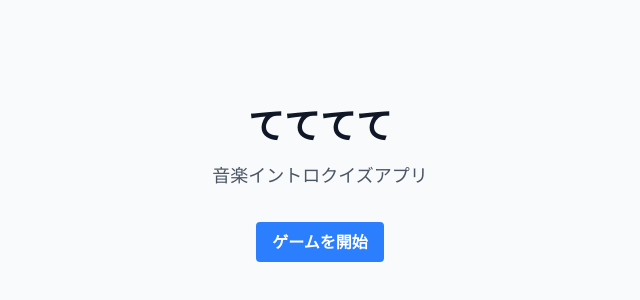
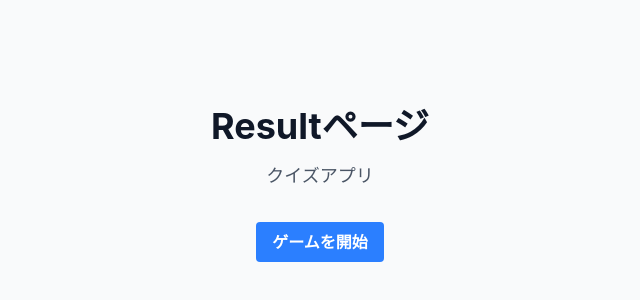
Before and after one commit to koza-ken/shufflemoji, a React (Vite) app: page /result in a window 1280 px wide. Shown: the part 216-516 px from the top of the page, without its empty margins (320-960 px from the left). Built offline with nearby package versions, Linux system fonts and the light colour scheme.

Commit message:
add:ルーティングを設定

```diff
--- a/src/App.tsx
+++ b/src/App.tsx
@@ -1,21 +1,22 @@
-import React from 'react';
+// import * as React from 'react';
+import { createBrowserRouter, createRoutesFromElements, Route, RouterProvider } from 'react-router-dom';
+import { TopPage } from './pages/TopPage';
+import { GamePage } from './pages/GamePage';
+import { ResultPage } from './pages/ResultPage';
+import { NotFound } from './pages/NotFoundPage';
 
-function App() {
-  return (
-    <div className="min-h-screen bg-gray-50 flex items-center justify-center">
-      <div className="text-center">
-        <h1 className="text-4xl font-bold text-gray-900 mb-4">
-          てててて
-        </h1>
-        <p className="text-lg text-gray-600 mb-8">
-          音楽イントロクイズアプリ
-        </p>
-        <button className="bg-blue-500 hover:bg-blue-700 text-white font-bold py-2 px-4 rounded">
-          ゲームを開始
-        </button>
-      </div>
-    </div>
-  );
-}
+const router = createBrowserRouter(
+  createRoutesFromElements(
+    <>
+			{/* <Route path="/" element={<Navigate to="/todo" replace={true} />} /> */}
+			<Route path="/" element={<TopPage />} />
+			<Route path="/game" element={<GamePage />} />
+			<Route path="/result" element={<ResultPage />} />
+			<Route path="*" element={<NotFound />} />
+		</>,
+  )
+)
 
-export default App;
+export const App = () => (
+  <RouterProvider router={router} />
+);
--- a/src/main.tsx
+++ b/src/main.tsx
@@ -1,6 +1,6 @@
 import React from 'react';
 import ReactDOM from 'react-dom/client';
-import App from './App.tsx';
+import { App } from './App.tsx';
 import './index.css';
 
 const root = ReactDOM.createRoot(document.getElementById('root')!)
--- /dev/null
+++ b/src/pages/GamePage.tsx
@@ -0,0 +1,19 @@
+// import * as React from 'react';
+
+export const GamePage = () => {
+  return (
+    <div className="min-h-screen bg-gray-50 flex items-center justify-center">
+      <div className="text-center">
+        <h1 className="text-4xl font-bold text-gray-900 mb-4">
+          Gameページ
+        </h1>
+        <p className="text-lg text-gray-600 mb-8">
+          クイズアプリ
+        </p>
+        <button className="bg-blue-500 hover:bg-blue-700 text-white font-bold py-2 px-4 rounded">
+          ゲームを開始
+        </button>
+      </div>
+    </div>
+  );
+};
--- /dev/null
+++ b/src/pages/NotFoundPage.tsx
@@ -0,0 +1,15 @@
+// import React from "react";
+// import * as React from 'react';
+
+export const NotFound = () => {
+  return (
+    <div>
+      <h1>
+        404エラー
+      </h1>
+      <div>
+        ページが見つかりませんでした。
+      </div>
+    </div>
+  );
+};
--- /dev/null
+++ b/src/pages/ResultPage.tsx
@@ -0,0 +1,19 @@
+// import * as React from 'react';
+
+export const ResultPage = () => {
+  return (
+    <div className="min-h-screen bg-gray-50 flex items-center justify-center">
+      <div className="text-center">
+        <h1 className="text-4xl font-bold text-gray-900 mb-4">
+          Resultページ
+        </h1>
+        <p className="text-lg text-gray-600 mb-8">
+          クイズアプリ
+        </p>
+        <button className="bg-blue-500 hover:bg-blue-700 text-white font-bold py-2 px-4 rounded">
+          ゲームを開始
+        </button>
+      </div>
+    </div>
+  );
+};
--- /dev/null
+++ b/src/pages/TopPage.tsx
@@ -0,0 +1,19 @@
+// import * as React from 'react';
+
+export const TopPage = () => {
+  return (
+    <div className="min-h-screen bg-gray-50 flex items-center justify-center">
+      <div className="text-center">
+        <h1 className="text-4xl font-bold text-gray-900 mb-4">
+          Topページ
+        </h1>
+        <p className="text-lg text-gray-600 mb-8">
+          クイズアプリ
+        </p>
+        <button className="bg-blue-500 hover:bg-blue-700 text-white font-bold py-2 px-4 rounded">
+          ゲームを開始
+        </button>
+      </div>
+    </div>
+  );
+};
```
